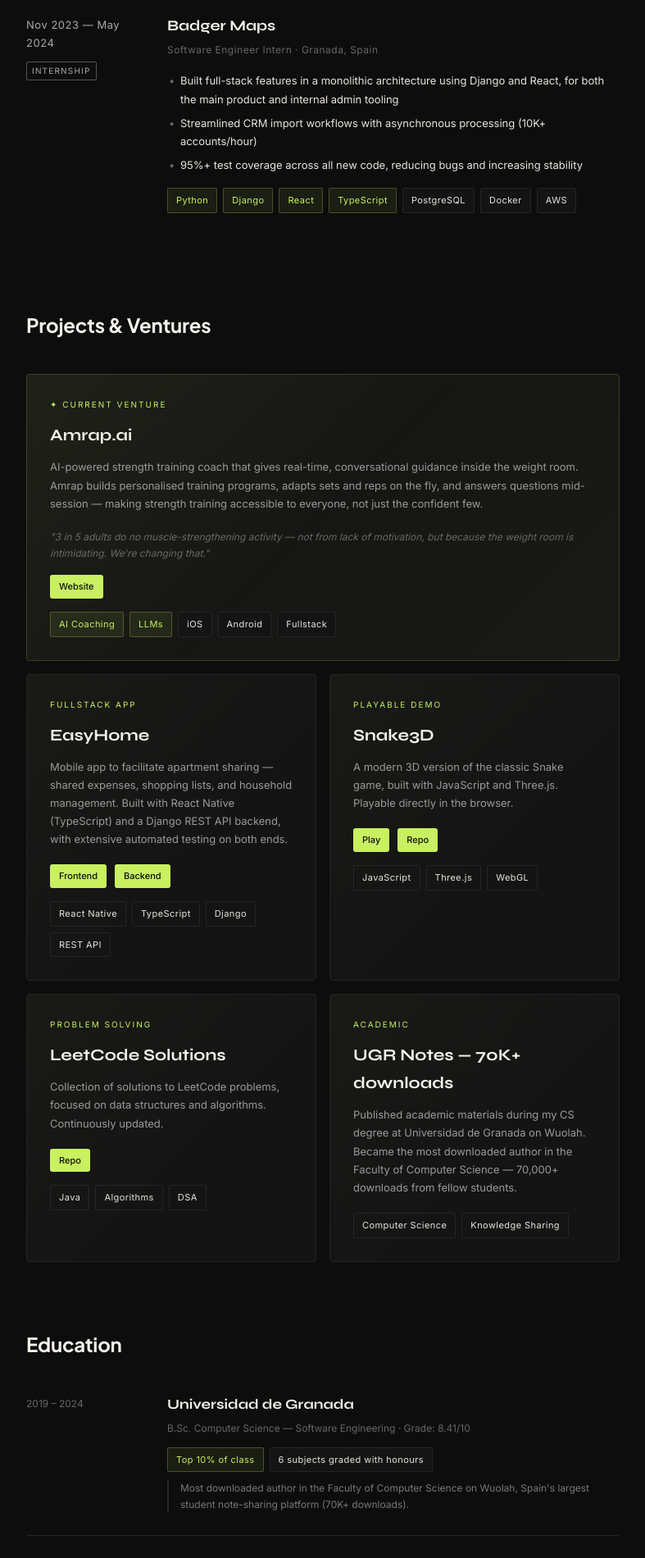
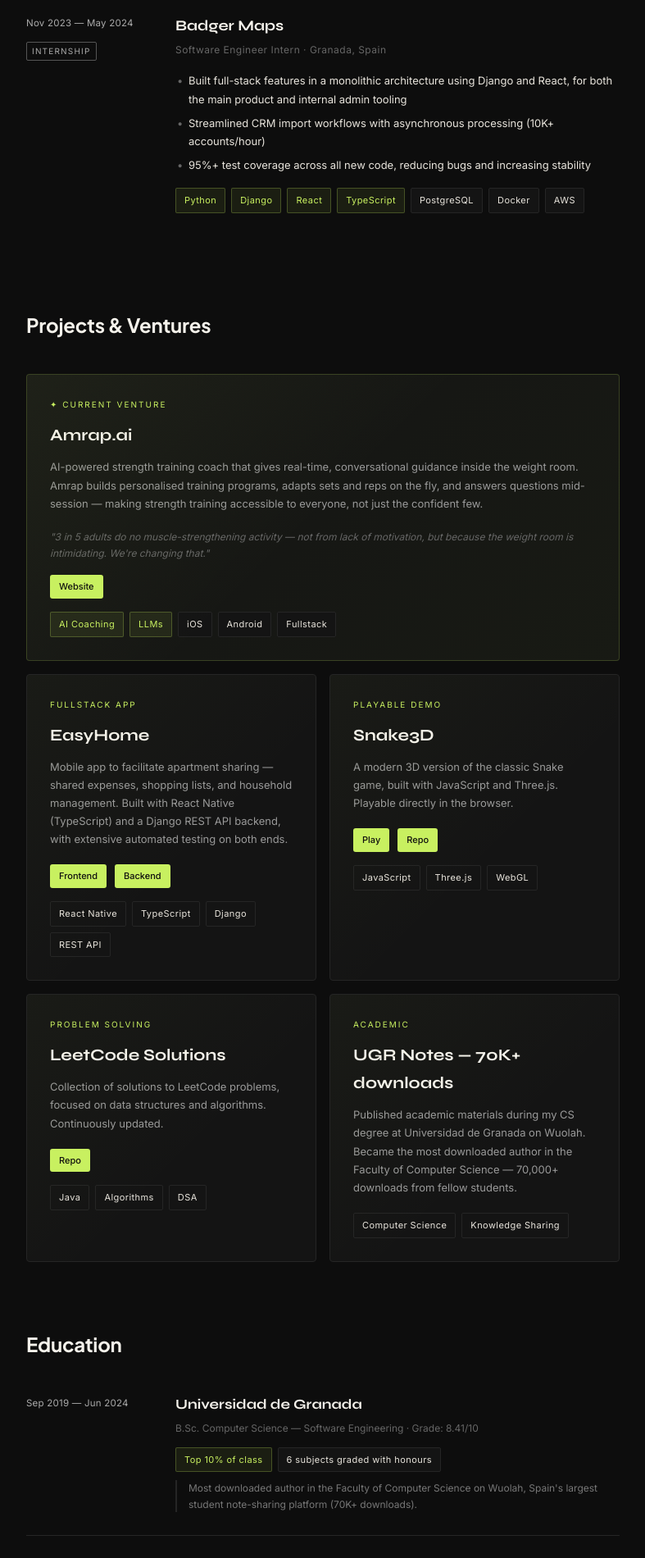
Before and after one commit to alvarovegaromero/alvarovegaromero.github.io, a plain HTML site: page index.html in a window 1280 px wide. Shown: the part 1981-3881 px from the top of the page at 82% size, without its empty margins (246-1033 px from the left). Drawn offline with Linux system fonts and the light colour scheme.

Commit message:
style: adjust education section layout and update year formatting for clarity

```diff
--- a/css/styles.css
+++ b/css/styles.css
@@ -324,7 +324,7 @@
 
 .exp-item {
   display: grid;
-  grid-template-columns: 140px 1fr;
+  grid-template-columns: 150px 1fr;
   gap: 32px;
   padding: 36px 0;
   border-bottom: 1px solid var(--border);
@@ -343,9 +343,9 @@
 }
 
 .exp-period {
-  font-size: 13px;
+  font-size: 11.5px;
   color: #aaa;
-  letter-spacing: 0.04em;
+  letter-spacing: 0.02em;
   margin-bottom: 4px;
 }
 
@@ -557,7 +557,7 @@
 
 .edu-item {
   display: grid;
-  grid-template-columns: 140px 1fr;
+  grid-template-columns: 150px 1fr;
   gap: 32px;
   padding-bottom: 28px;
   border-bottom: 1px solid var(--border);
@@ -568,10 +568,15 @@
   padding-bottom: 0;
 }
 
+.edu-meta {
+  padding-top: 3px;
+}
+
 .edu-year {
-  font-size: 12px;
-  color: var(--muted);
-  padding-top: 3px;
+  font-size: 11.5px;
+  color: #aaa;
+  letter-spacing: 0.02em;
+  margin-bottom: 4px;
 }
 
 .edu-school {
--- a/index.html
+++ b/index.html
@@ -602,7 +602,9 @@
         </p>
         <div class="edu-list">
           <div class="edu-item fade-in">
-            <div class="edu-year">2019 – 2024</div>
+            <div class="edu-meta">
+              <p class="edu-year">Sep 2019 — Jun 2024</p>
+            </div>
             <div>
               <p class="edu-school">Universidad de Granada</p>
               <p
@@ -638,7 +640,9 @@
           </div>
 
           <div class="edu-item fade-in">
-            <div class="edu-year">2022 – 2023</div>
+            <div class="edu-meta">
+              <p class="edu-year">Sep 2022 — Jun 2023</p>
+            </div>
             <div>
               <p class="edu-school">University of Ljubljana</p>
               <p
```
